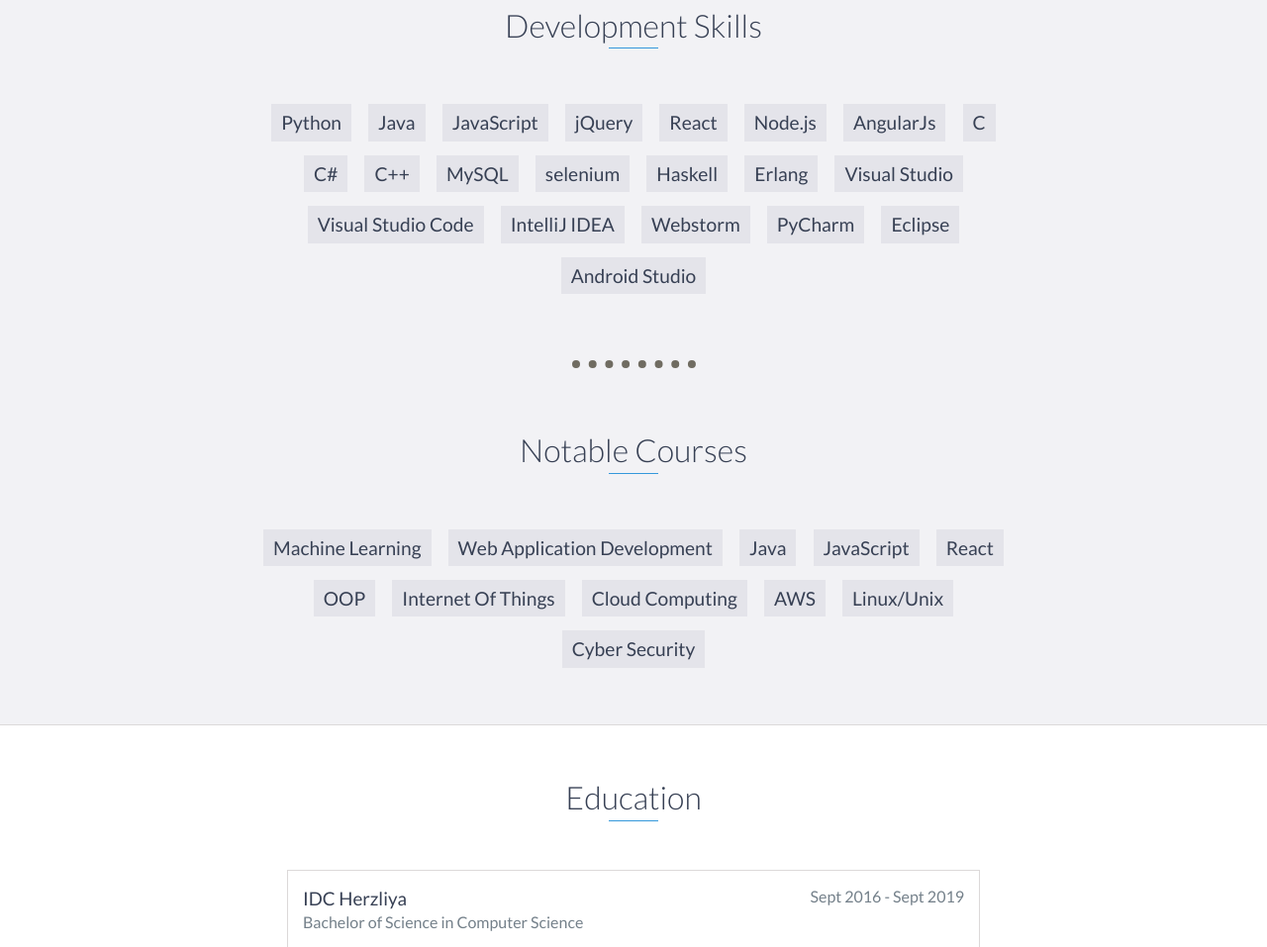
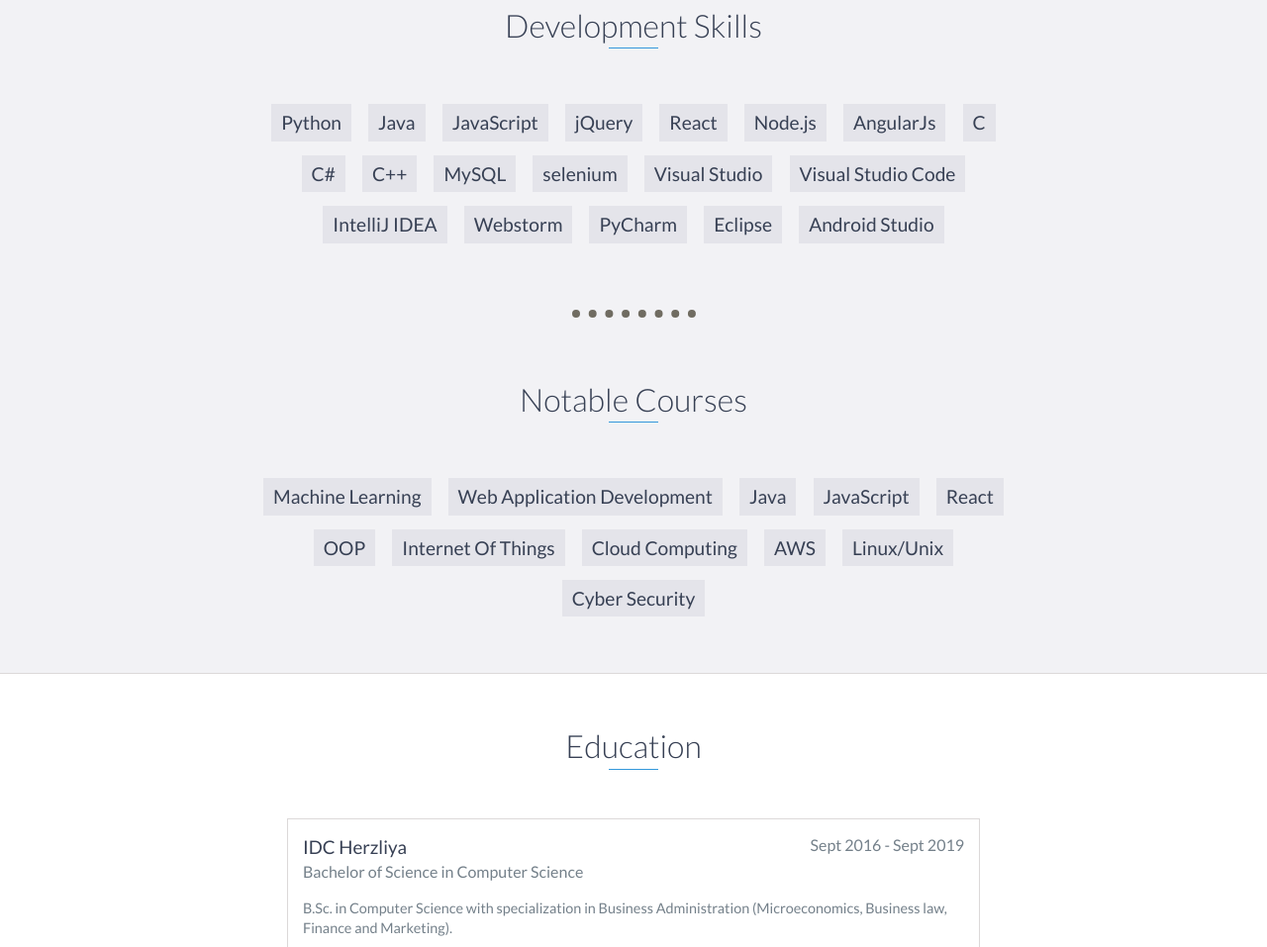
Before and after one commit to noamkanonich/My-Portfolio, a website: page index.html in a window 1280 px wide. Shown: the part 1361-2318 px from the top of the page at 99% size. Drawn offline with nearby package versions, Linux system fonts and the light colour scheme.

Commit message:
fifth commit

```diff
--- a/index.html
+++ b/index.html
@@ -99,8 +99,6 @@
             <li>C++</li>
             <li>MySQL</li>
 			<li>selenium</li>
-            <li>Haskell</li>
-            <li>Erlang</li>
             <li>Visual Studio</li>
             <li>Visual Studio Code</li>
             <li>IntelliJ IDEA</li>
```
